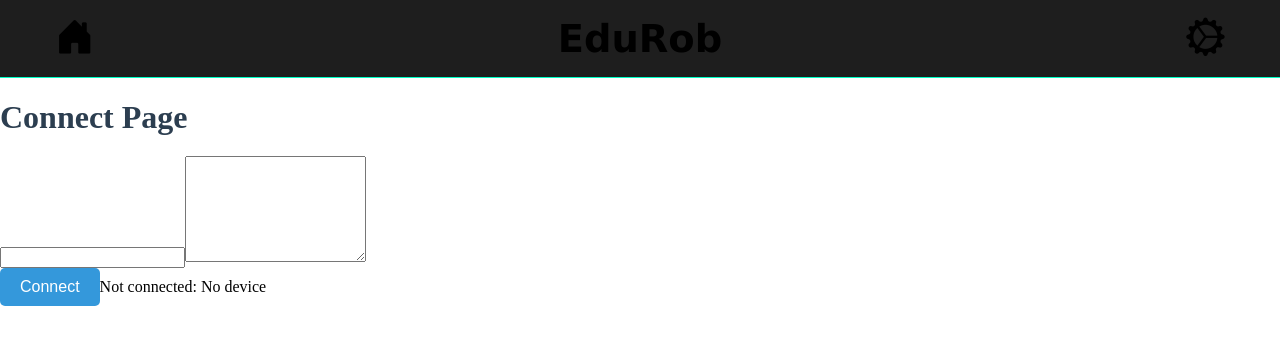
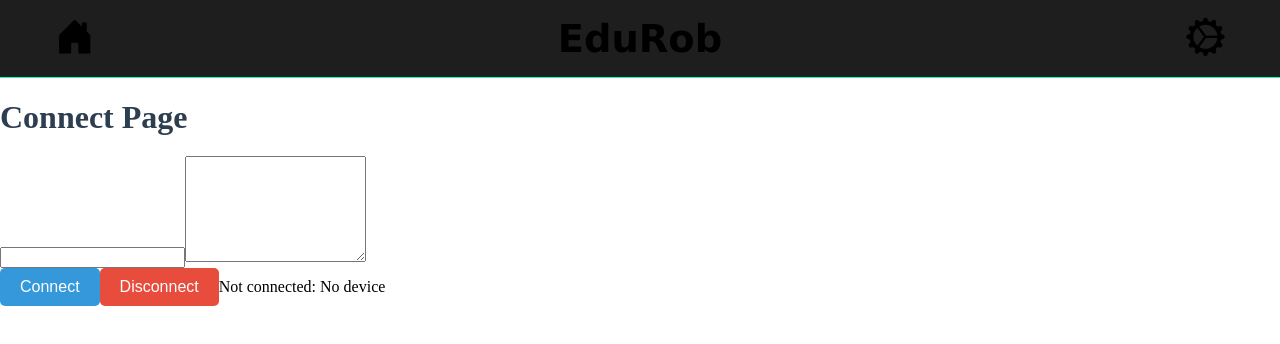
Before and after one commit to edu-rob/edu-rob, a Next.js app: page /connect in a window 1280 px wide. Shown: the top 344 px of the page. Built offline with nearby package versions, Linux system fonts and the light colour scheme.

Commit message:
feat: Implemented disconnecting the device

```diff
--- a/src/app/bluetoothHandler/blueHandler.tsx
+++ b/src/app/bluetoothHandler/blueHandler.tsx
@@ -33,6 +33,15 @@ export async function bluetoothInit() {
     console.log("connected");
   }
 
+  export function disconnectDevice(): string {
+    if (device?.gatt?.connected) {
+      device.gatt.disconnect(); // Disconnect from the device
+      return ('Device disconnected:' + device.name);
+    } else {
+      return 'No device is connected.';
+    }
+  }
+
   export async function getDevice(): Promise<BluetoothDevice> {
     return device;
   }
--- a/src/app/connect/connect.css
+++ b/src/app/connect/connect.css
@@ -54,7 +54,7 @@ body {
     min-height: 100px;
   }
 
-  /* Button styling */
+  /* Connect Button styling */
   button.ConnectButton {
     background-color: #3498db;
     color: #fff;
@@ -75,6 +75,27 @@ body {
     cursor: not-allowed;
   }
 
+  /* Disconnect Button styling */
+button.DisconnectButton {
+    background-color: #e74c3c; /* Red color for disconnect action */
+    color: #fff;
+    border: none;
+    padding: 10px 20px;
+    font-size: 1rem;
+    border-radius: 5px;
+    cursor: pointer;
+    transition: background-color 0.3s ease;
+  }
+
+  button.DisconnectButton:hover {
+    background-color: #c0392b; /* Darker red on hover */
+  }
+
+  button.DisconnectButton:disabled {
+    background-color: #bdc3c7; /* Gray out if disabled */
+    cursor: not-allowed;
+  }
+
   /* Responsive adjustments */
   @media (max-width: 768px) {
     div {
--- a/src/app/connect/page.tsx
+++ b/src/app/connect/page.tsx
@@ -3,7 +3,7 @@
 import { FormEventHandler } from 'react';
 import './connect.css'
 import { useState } from 'react';
-import { bluetoothInit, getDevice } from '../bluetoothHandler/blueHandler';
+import { bluetoothInit, getDevice, disconnectDevice } from '../bluetoothHandler/blueHandler';
 
 var device: BluetoothDevice | null = null;
 
@@ -41,15 +41,22 @@ function ConnectPanel() {
         setDeviceName(null);
       }
     } catch (error) {
-      console.error("Error connecting to Bluetooth:", error);
-      setConnectionStatus("Connection failed");
+      console.error("Error connecting to Bluetooth: ", error);
+      setConnectionStatus("Connection failed: " + String(error));
     }
   };
+
+  const disconnectFromBluetooth = () => {
+    setConnectionStatus(disconnectDevice())
+  }
 
   return (
     <div className="ConnectPanel">
       <button className="ConnectButton" id="ConnectButton" onClick={connectToBluetooth}>
         Connect
+      </button>
+      <button className="DisconnectButton" id="DisconnectButton" onClick={disconnectFromBluetooth}>
+        Disconnect
       </button>
       <label className="ConnectionStatus">
         {connectionStatus}: {deviceName || "No device"}
```
